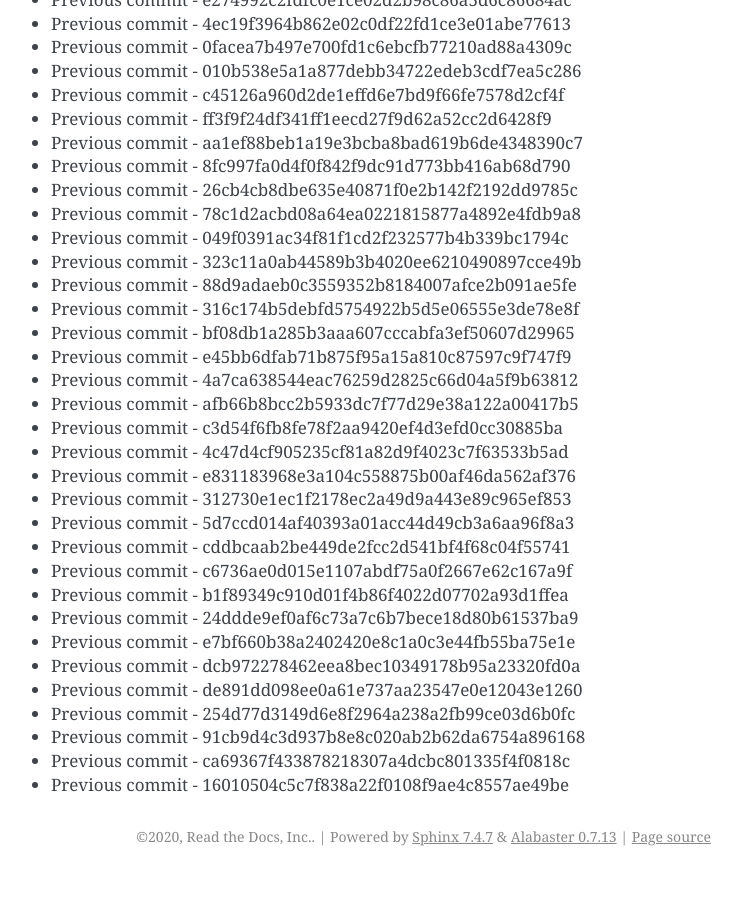
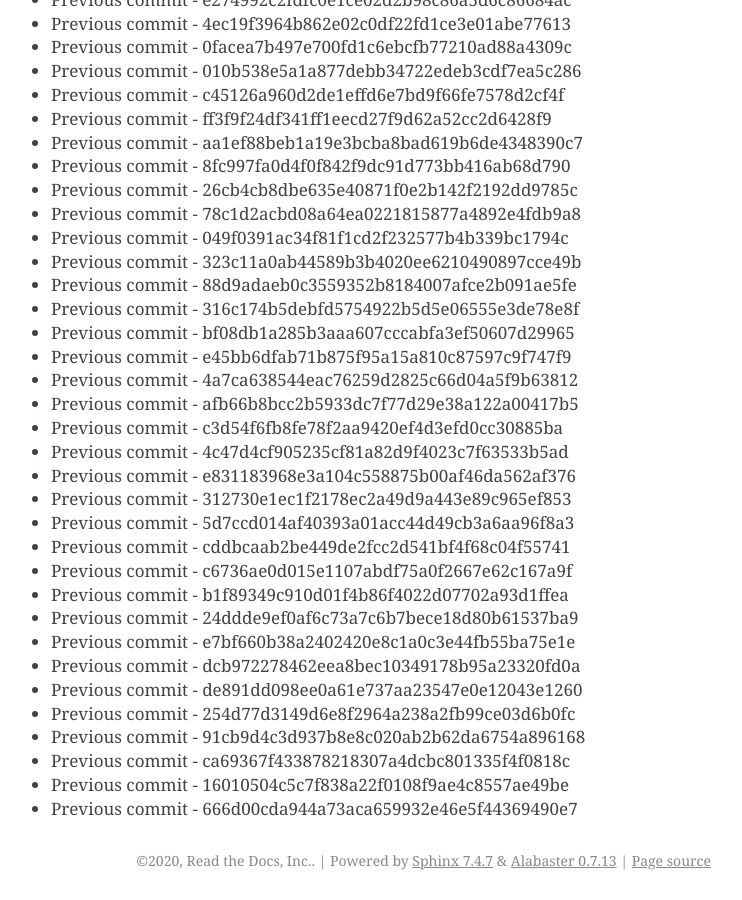
Before and after one commit to readthedocs/rtd-git-stresstest, a Sphinx documentation site: the page built from docs/updates.rst, in a window 1280 px wide and 900 px high, scrolled down 40230 px. Shown: the whole window, without its empty margins (399-1141 px from the left). Built offline with Sphinx 7.4.7, drawn with Linux system fonts in a browser that asks for light colours; before the commit the page ends 41106 px from its top, so only the background shows below that.

Commit message:
Generating commit from previous: 666d00cda944a73aca659932e46e5f44369490e7

```diff
--- a/docs/updates.rst
+++ b/docs/updates.rst
@@ -1722,3 +1722,4 @@ It can be tested for any performance characteristics.
 * Previous commit - 91cb9d4c3d937b8e8c020ab2b62da6754a896168
 * Previous commit - ca69367f433878218307a4dcbc801335f4f0818c
 * Previous commit - 16010504c5c7f838a22f0108f9ae4c8557ae49be
+* Previous commit - 666d00cda944a73aca659932e46e5f44369490e7
```
